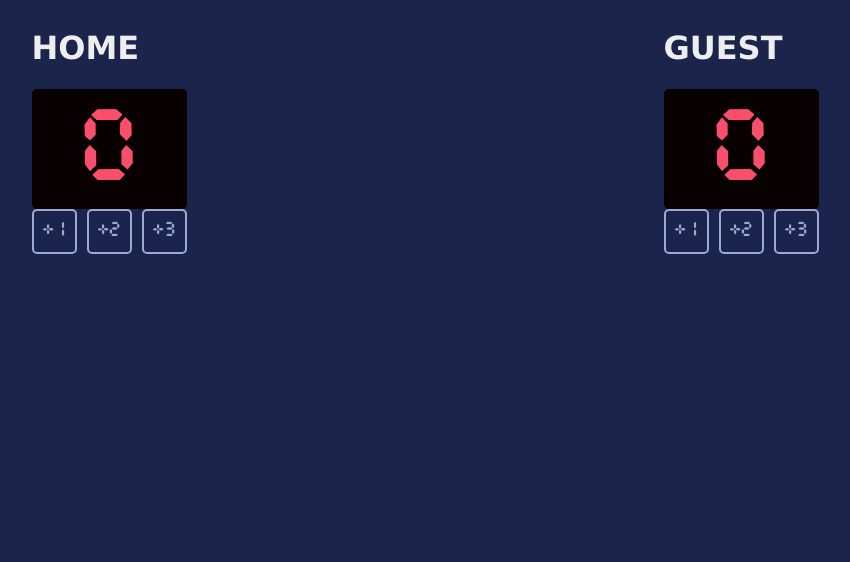
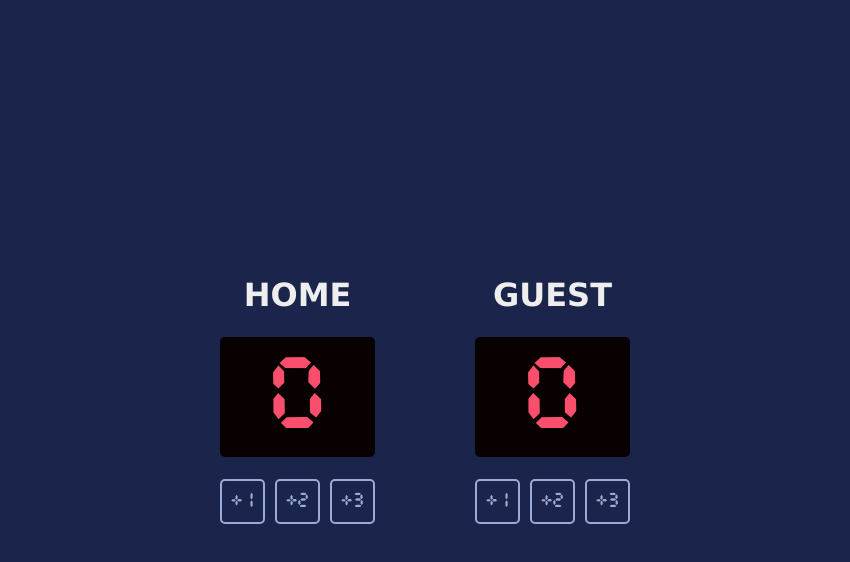
Before and after one commit to mehradhpr/basketball-scoreboard, a plain HTML site: page index.html in a window 1280 px wide. Shown: the whole page, without its empty margins (215-1065 px from the left). Drawn offline with Linux system fonts and the light colour scheme.

Commit message:
Corrected Section alignment and continaer alignment to follow the design

```diff
--- a/styles.css
+++ b/styles.css
@@ -1,21 +1,34 @@
 body {
   background-color: #1b244a;
+  display: flex;
+  align-items: center;
+  justify-content: center;
 }
 
 h1 {
   color: #eeeeee;
   font-weight: bold;
   font-family: Verdana, Geneva, Tahoma, sans-serif;
+  padding: 0;
+  margin: 0;
 }
 
 .container {
   display: flex;
-  justify-content: space-around;
+  justify-content: space-between;
+  width: 410px;
+  height: 248px;
 }
 
 .section {
   display: flex;
   flex-direction: column;
+  align-items: center;
+  justify-content: space-between;
+  height: 248px;
+  width: 155px;
+  padding: 0;
+  margin: 0;
 }
 
 .button-container {
```
